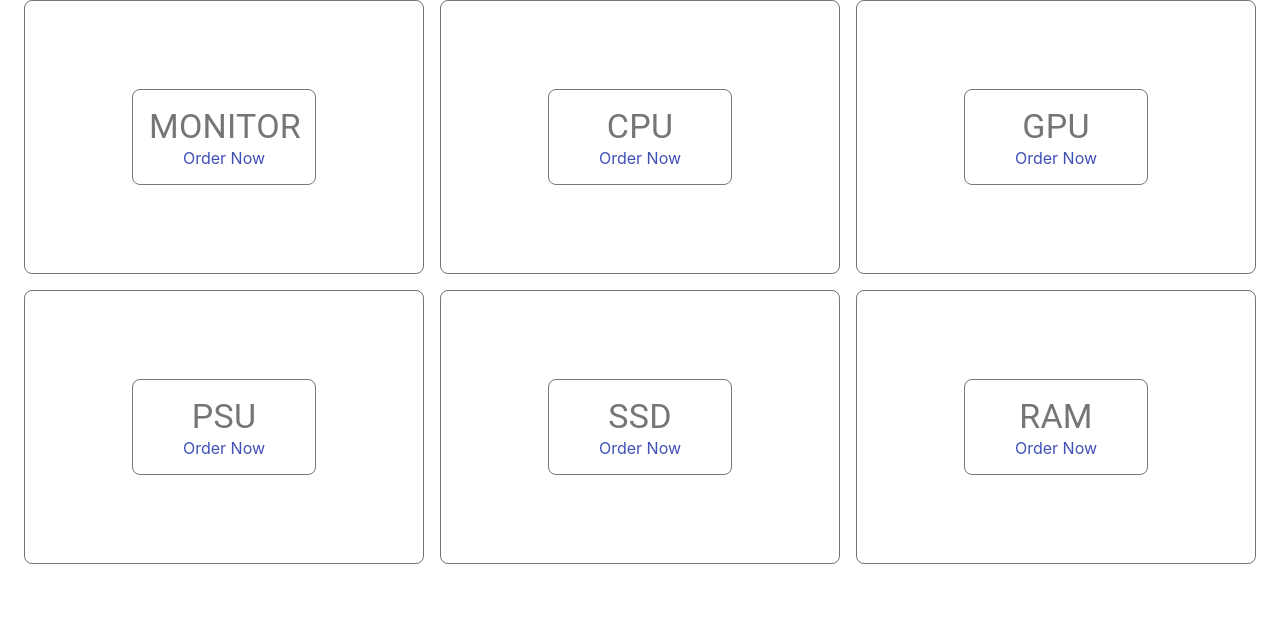
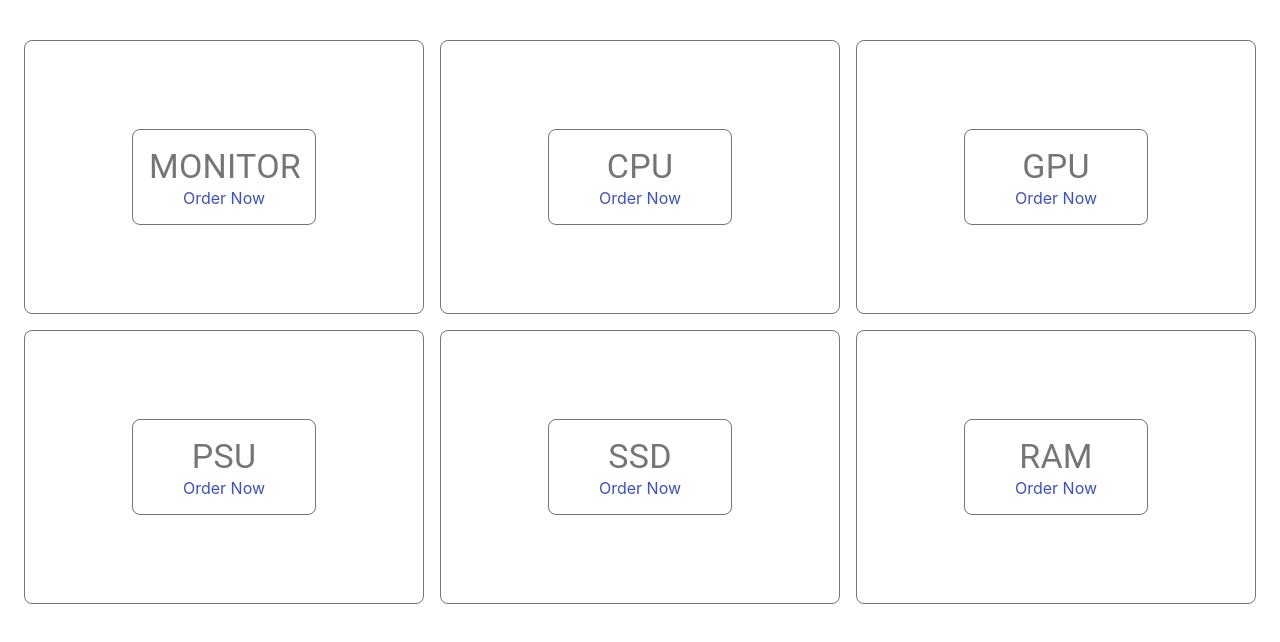
Before and after one commit to pieeee/jubilant-potato, a React (Create React App) app: page / in a window 1280 px wide. Shown: the top 642 px of the page. Built offline with nearby package versions, Linux system fonts and the light colour scheme.

Commit message:
component architecture

```diff
--- a/src/App.js
+++ b/src/App.js
@@ -1,4 +1,4 @@
-import HomePage from './homepage.component'
+import HomePage from './pages/home-page/homepage.component'
 
 function App() {
   return (
--- /dev/null
+++ b/src/components/directory/directory.component.jsx
@@ -0,0 +1,18 @@
+import React from 'react'
+import { Grid } from '@material-ui/core'
+import { menuItemList } from './directory.data'
+import { useStyles } from './directory.styles'
+import MenuItem from '../menu-item/menuItem.component'
+
+const Directory = () => {
+  const classes = useStyles()
+  return (
+    <Grid container spacing={2} className={classes.directory}>
+      {menuItemList.map((menuItem) => (
+        <MenuItem title={menuItem.title} path={menuItem.path} />
+      ))}
+    </Grid>
+  )
+}
+
+export default Directory
--- /dev/null
+++ b/src/components/directory/directory.data.js
@@ -0,0 +1,38 @@
+export const menuItemList = [
+  {
+    title: 'MONITOR',
+    path: '/',
+    imgURL:
+      'https://res.cloudinary.com/piedev/image/upload/v1616611848/jubilant-potato/monitor_rvnwr7.jpg',
+  },
+  {
+    title: 'CPU',
+    path: '/',
+    imgURL:
+      'https://res.cloudinary.com/piedev/image/upload/v1616611853/jubilant-potato/cpu_vaeb7u.jpg',
+  },
+  {
+    title: 'GPU',
+    path: '/',
+    imgURL:
+      'https://res.cloudinary.com/piedev/image/upload/v1616611849/jubilant-potato/gpu_zpdc2y.jpg',
+  },
+  {
+    title: 'PSU',
+    path: '/',
+    imgURL:
+      'https://res.cloudinary.com/piedev/image/upload/v1616611848/jubilant-potato/psu_uijoaf.jpg',
+  },
+  {
+    title: 'SSD',
+    path: '/',
+    imgURL:
+      'https://res.cloudinary.com/piedev/image/upload/v1616611852/jubilant-potato/ssd_nhjxtu.jpg',
+  },
+  {
+    title: 'RAM',
+    path: '/',
+    imgURL:
+      'https://res.cloudinary.com/piedev/image/upload/v1616612178/jubilant-potato/ram_i3kfom.jpg',
+  },
+]
--- /dev/null
+++ b/src/components/directory/directory.styles.js
@@ -0,0 +1,7 @@
+import { makeStyles } from '@material-ui/core'
+
+export const useStyles = makeStyles((theme) => ({
+    directory: {
+      marginTop: theme.spacing(4)
+  }
+}))
--- /dev/null
+++ b/src/components/menu-item/menuItem.component.jsx
@@ -0,0 +1,19 @@
+import React from 'react'
+import { Grid, Typography, Link } from '@material-ui/core'
+import { useStyles } from './menuItem.styles'
+
+const MenuItem = ({ title, path }) => {
+  const classes = useStyles()
+  return (
+    <Grid item xs={12} sm={6} md={4}>
+      <div className={classes.menuItem}>
+        <div className={classes.content}>
+          <Typography variant="h4">{title}</Typography>
+          <Link href="#">Order Now</Link>
+        </div>
+      </div>
+    </Grid>
+  )
+}
+
+export default MenuItem
--- /dev/null
+++ b/src/components/menu-item/menuItem.styles.js
@@ -0,0 +1,22 @@
+import { makeStyles } from '@material-ui/core'
+
+export const useStyles = makeStyles((theme) => ({
+  menuItem: {
+    padding: theme.spacing(2),
+    textAlign: 'center',
+    color: theme.palette.text.secondary,
+    height: '240px;',
+    border: '1px solid',
+    borderRadius: theme.spacing(1),
+    display: 'flex',
+    alignItems: 'center',
+    justifyContent: 'center',
+  },
+  content: {
+    border: '1px solid',
+    borderRadius: theme.spacing(1),
+    minWidth: '150px',
+    width: '33%',
+    padding: theme.spacing(2),
+  },
+}))
--- a/src/homepage.component.jsx
+++ /dev/null
@@ -1,79 +0,0 @@
-import React from 'react'
-import {
-  makeStyles,
-  Grid,
-  Container,
-  Typography,
-  Link,
-} from '@material-ui/core'
-
-const useStyles = makeStyles((theme) => ({
-  menuItem: {
-    padding: theme.spacing(2),
-    textAlign: 'center',
-    color: theme.palette.text.secondary,
-    height: '240px;',
-    border: '1px solid',
-    borderRadius: theme.spacing(1),
-    display: 'flex',
-    alignItems: 'center',
-    justifyContent: 'center',
-  },
-  content: {
-    border: '1px solid',
-    borderRadius: theme.spacing(1),
-    minWidth: '150px',
-    width: '33%',
-    padding: theme.spacing(2),
-  },
-}))
-
-const HomePage = () => {
-  const classes = useStyles()
-
-  const menuItemList = [
-    {
-      title: 'MONITOR',
-      path: '/',
-    },
-    {
-      title: 'CPU',
-      path: '/',
-    },
-    {
-      title: 'GPU',
-      path: '/',
-    },
-    {
-      title: 'PSU',
-      path: '/',
-    },
-    {
-      title: 'SSD',
-      path: '/',
-    },
-    {
-      title: 'RAM',
-      path: '/',
-    },
-  ]
-
-  return (
-    <Container>
-      <Grid container spacing={2}>
-        {menuItemList.map((menuItem) => (
-          <Grid item xs={12} sm={6} md={4}>
-            <div className={classes.menuItem}>
-              <div className={classes.content}>
-                <Typography variant="h4">{menuItem.title}</Typography>
-                <Link href="#">Order Now</Link>
-              </div>
-            </div>
-          </Grid>
-        ))}
-      </Grid>
-    </Container>
-  )
-}
-
-export default HomePage
--- /dev/null
+++ b/src/pages/home-page/homepage.component.jsx
@@ -0,0 +1,13 @@
+import React from 'react'
+import { Container } from '@material-ui/core'
+import Directory from '../../components/directory/directory.component'
+
+const HomePage = () => {
+  return (
+    <Container>
+      <Directory />
+    </Container>
+  )
+}
+
+export default HomePage
```
